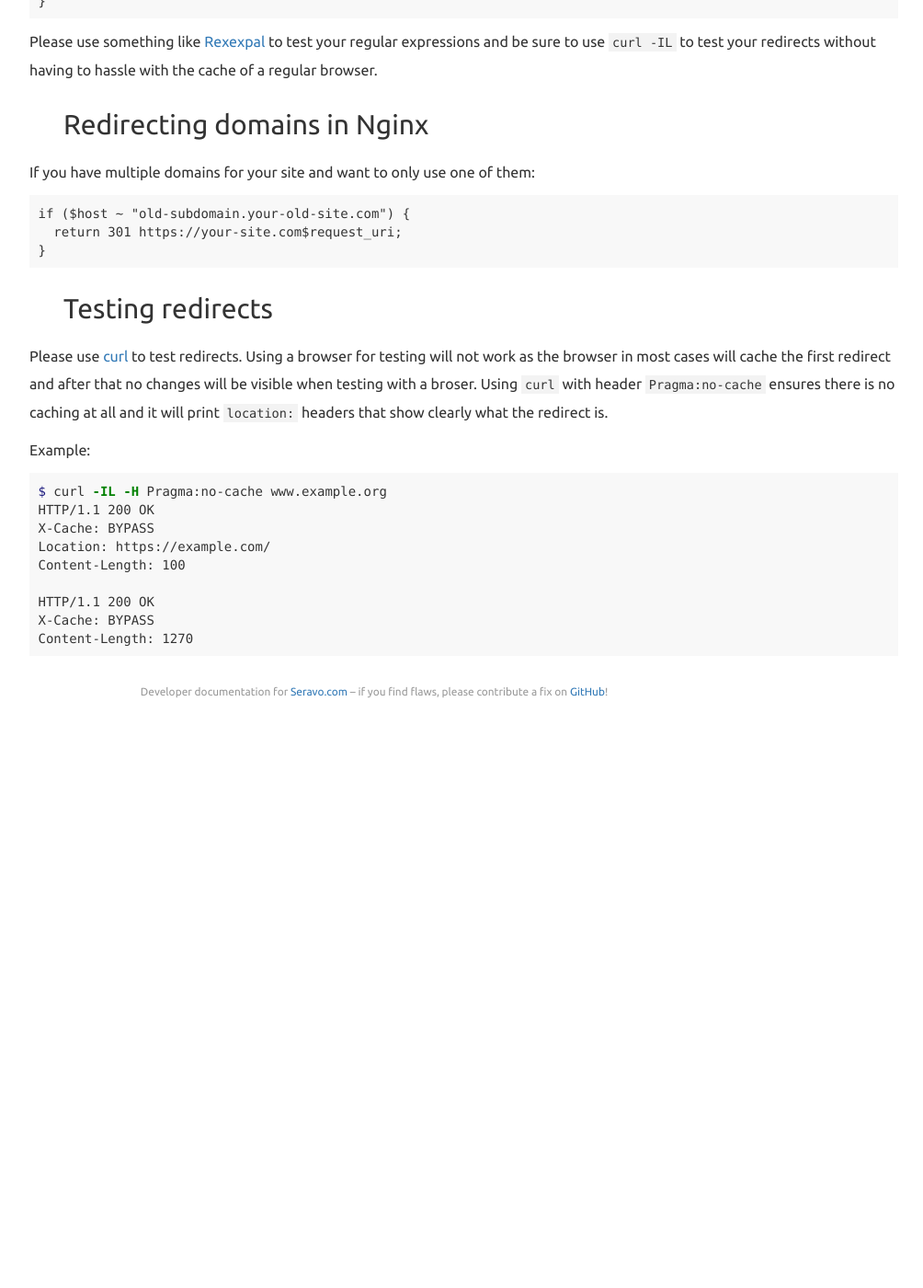
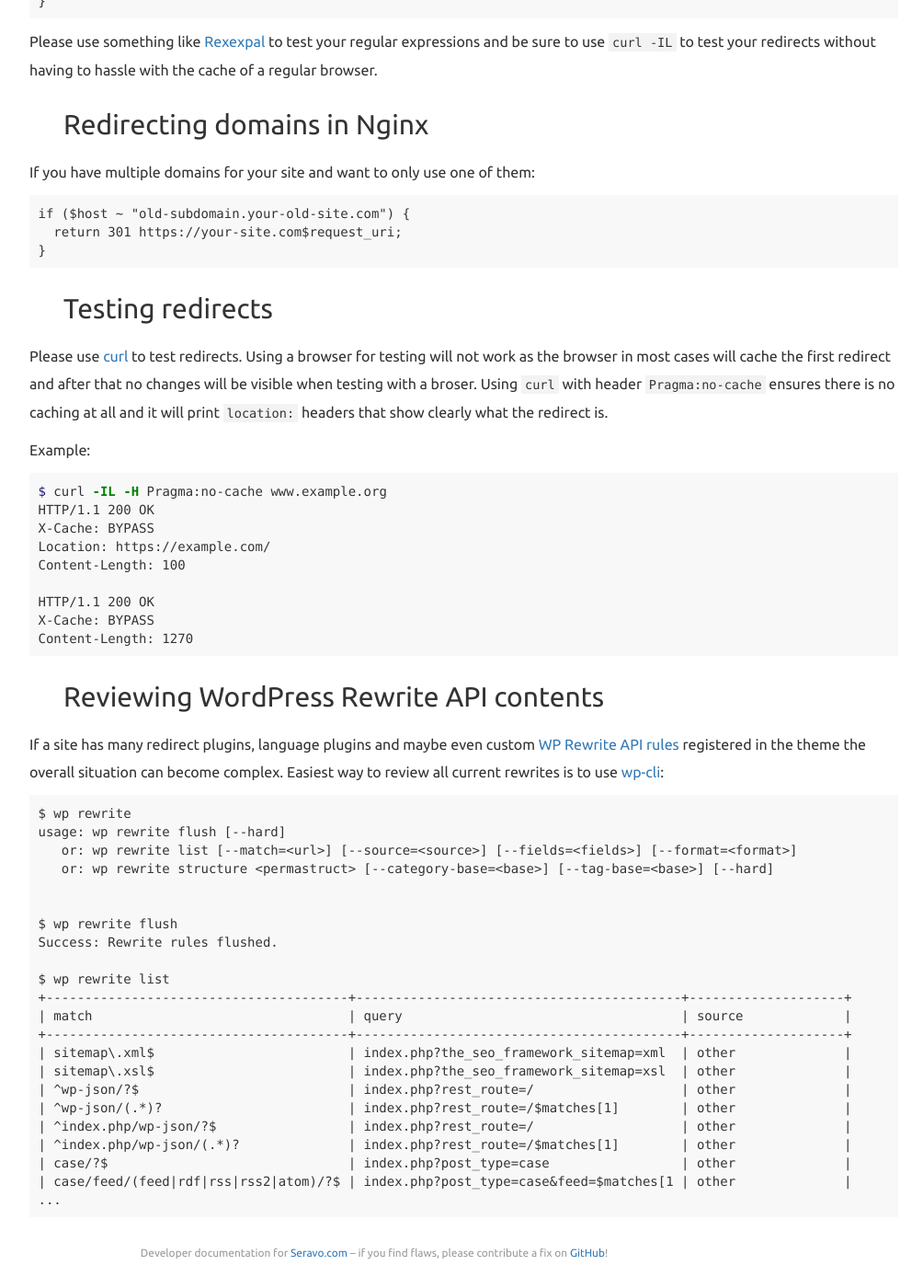
Before and after one commit to Seravo/docs, a Jekyll site: the page built from _posts/2019-04-08-redirect.md, in a window 1280 px wide and 1400 px high, scrolled down 2293 px. Shown: the whole window at 92% size, without its empty margins (233-1237 px from the left). Built offline with Jekyll 4.4.1, drawn with Linux system fonts in a browser that asks for light colours; nearby versions of some CDN libraries; before the commit the page ends 3083 px from its top, so only the background shows below that.

Commit message:
Extend redirects page with a passage about 'wp rewrite'

````diff
--- a/_posts/2019-04-08-redirect.md
+++ b/_posts/2019-04-08-redirect.md
@@ -123,3 +123,32 @@ HTTP/1.1 200 OK
 X-Cache: BYPASS
 Content-Length: 1270
 ```
+
+## Reviewing WordPress Rewrite API contents
+
+If a site has many redirect plugins, language plugins and maybe even custom [WP Rewrite API rules](https://codex.wordpress.org/Rewrite_API) registered in the theme the overall situation can become complex. Easiest way to review all current rewrites is to use [wp-cli](https://developer.wordpress.org/cli/commands/rewrite/):
+
+```
+$ wp rewrite
+usage: wp rewrite flush [--hard]
+   or: wp rewrite list [--match=<url>] [--source=<source>] [--fields=<fields>] [--format=<format>]
+   or: wp rewrite structure <permastruct> [--category-base=<base>] [--tag-base=<base>] [--hard]
+
+
+$ wp rewrite flush
+Success: Rewrite rules flushed.
+
+$ wp rewrite list
++---------------------------------------+------------------------------------------+--------------------+
+| match                                 | query                                    | source             |
++---------------------------------------+------------------------------------------+--------------------+
+| sitemap\.xml$                         | index.php?the_seo_framework_sitemap=xml  | other              |
+| sitemap\.xsl$                         | index.php?the_seo_framework_sitemap=xsl  | other              |
+| ^wp-json/?$                           | index.php?rest_route=/                   | other              |
+| ^wp-json/(.*)?                        | index.php?rest_route=/$matches[1]        | other              |
+| ^index.php/wp-json/?$                 | index.php?rest_route=/                   | other              |
+| ^index.php/wp-json/(.*)?              | index.php?rest_route=/$matches[1]        | other              |
+| case/?$                               | index.php?post_type=case                 | other              |
+| case/feed/(feed|rdf|rss|rss2|atom)/?$ | index.php?post_type=case&feed=$matches[1 | other              |
+...
+```
````
